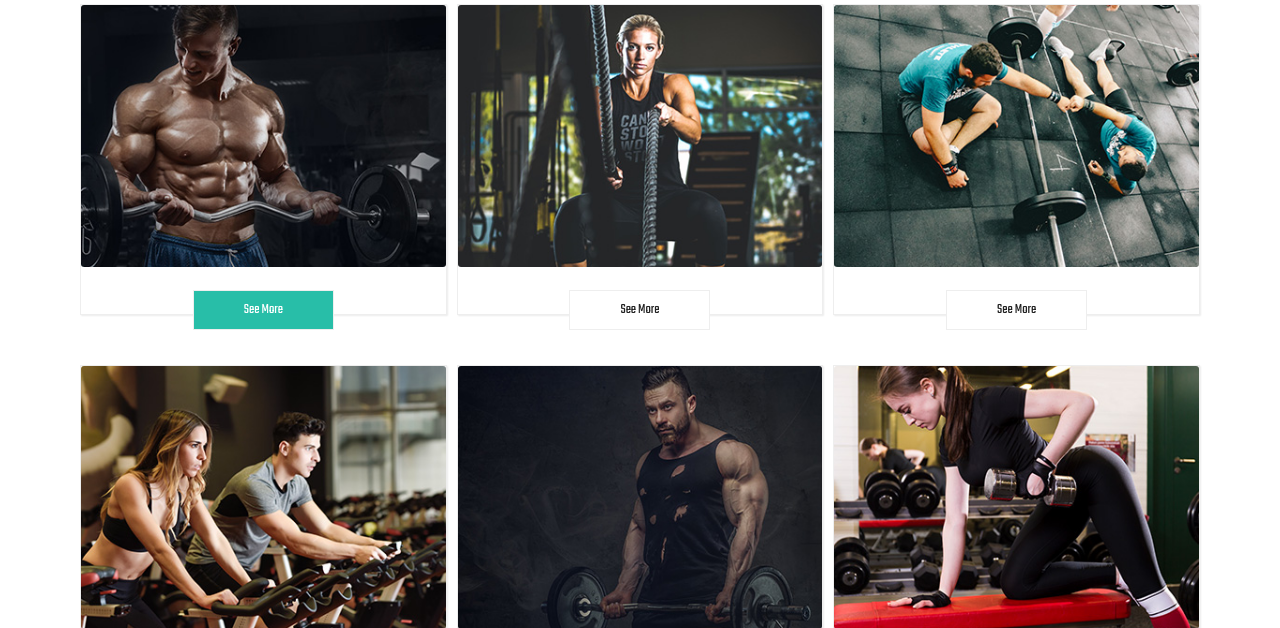
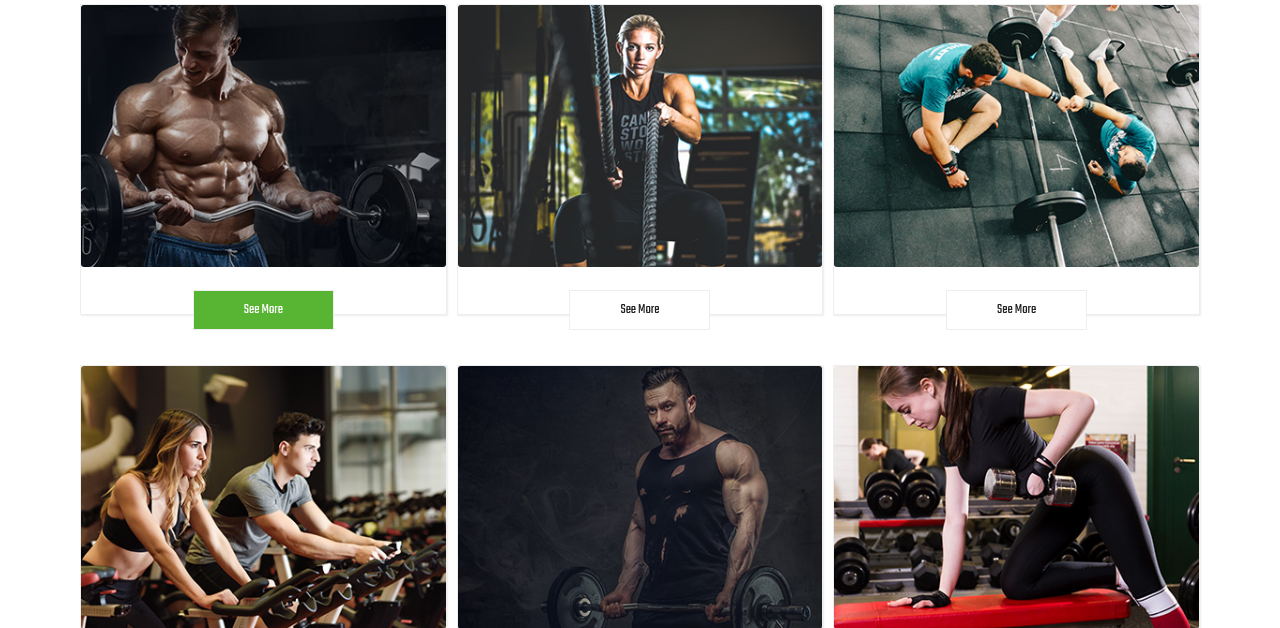
Before and after one commit to Juliuscyber/fit, a PHP site: page /gallery.html in a window 1280 px wide, with the pointer over the restyled element. Shown: the part 770-1398 px from the top of the page. Run offline with PHP 8.4, Linux system fonts and the light colour scheme; some libraries are stand-ins or nearby versions.

Commit message:
commit on 'master'

```diff
--- a/style.css
+++ b/style.css
@@ -527,7 +527,7 @@ h4.title{
 }
 
 .card-btn:hover{
-    background-color: #28bea8;
+    background-color: #58b433;
     color: #fff;
 }
 
```
